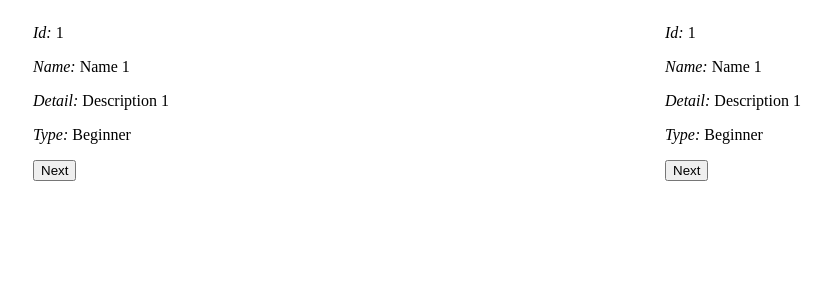
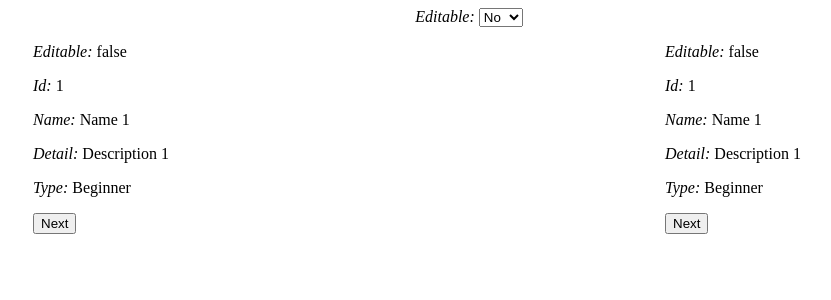
Before and after one commit to martinbojnansky/ngvm, an Angular app: page / in a window 1280 px wide. Shown: the top 300 px of the page, without its empty margins (171-1002 px from the left). Built offline with nearby package versions, Linux system fonts and the light colour scheme.

Commit message:
PoC for parent properties

```diff
--- a/src/app/app.module.ts
+++ b/src/app/app.module.ts
@@ -8,6 +8,7 @@ import { SampleService } from './services/sample.service';
 import { CrudActionsViewComponent } from './views/crud-actions-view/crud-actions-view.component';
 import { SampleDetailViewComponent } from './views/sample-detail-view/sample-detail-view.component';
 import { SamplesViewComponent } from './views/samples-view/samples-view.component';
+import { FormsModule } from '@angular/forms';
 
 @NgModule({
   declarations: [
@@ -17,7 +18,7 @@ import { SamplesViewComponent } from './views/samples-view/samples-view.componen
     SampleDetailViewComponent,
     SamplesViewComponent,
   ],
-  imports: [BrowserModule, AppRoutingModule],
+  imports: [BrowserModule, AppRoutingModule, FormsModule],
   providers: [SampleService],
   bootstrap: [AppComponent],
 })
--- a/src/app/ngvm.ts
+++ b/src/app/ngvm.ts
@@ -1,5 +1,7 @@
 import { BehaviorSubject } from 'rxjs';
+import { Injectable } from '@angular/core';
 
+@Injectable()
 export abstract class ViewModel {
   get propertyChanged$() {
     return this._propertyChanged$.asObservable();
@@ -7,7 +9,10 @@ export abstract class ViewModel {
 
   constructor() {}
 
-  onInit(): void {}
+  ngOnDestroy(): void {
+    this.onDestroy();
+  }
+
   onDestroy(): void {}
 
   protected readonly _properties$: BehaviorSubject<any> = new BehaviorSubject(
@@ -39,3 +44,28 @@ export function Property<T>() {
     });
   };
 }
+
+export function Parent<T>() {
+  return function (target: T, prop: string | symbol) {
+    const key = prop as keyof T;
+
+    const getter = function (this: ViewModel) {
+      return target[key as keyof T];
+    };
+
+    const setter = function (this: ViewModel, value: any) {
+      const parentViewModel = value as ViewModel;
+      parentViewModel._propertyChanged$.subscribe((pc) => {
+        console.log(`${key.toString()}.${pc}`);
+        this._propertyChanged$.next(`${key.toString()}.${pc}`);
+      }); // TODO: Subscribe only until destroyed
+    };
+
+    Object.defineProperty(target, key, {
+      get: getter,
+      set: setter,
+      enumerable: true,
+      configurable: true,
+    });
+  };
+}
--- a/src/app/view-models/crud-detail-view-model.ts
+++ b/src/app/view-models/crud-detail-view-model.ts
@@ -1,9 +1,13 @@
 import { ViewModel, Property } from 'src/app/ngvm';
 import { CrudService } from 'src/app/services/crud.service';
+import { Injectable } from '@angular/core';
 
+@Injectable()
 export abstract class CrudDetailViewModel<TDetail = any> extends ViewModel {
   @Property()
   detail: TDetail;
+
+  abstract get editable(): boolean;
 
   protected abstract readonly crudService: CrudService<
     number,
@@ -15,7 +19,7 @@ export abstract class CrudDetailViewModel<TDetail = any> extends ViewModel {
     super();
   }
 
-  onInit() {
+  onInit(): void {
     this.load(1);
   }
 
--- a/src/app/view-models/sample-detail-view-model.ts
+++ b/src/app/view-models/sample-detail-view-model.ts
@@ -2,10 +2,23 @@ import { Injectable } from '@angular/core';
 import { CrudDetailViewModel } from './crud-detail-view-model';
 import { SampleDetail } from '../models/sample';
 import { SampleService } from '../services/sample.service';
+import { SamplesViewModel } from './samples-view-model';
+import { Parent } from '../ngvm';
 
 @Injectable()
 export class SampleDetailViewModel extends CrudDetailViewModel<SampleDetail> {
-  constructor(protected crudService: SampleService) {
+  get editable() {
+    return this.samplesViewModel.editable;
+  }
+
+  @Parent()
+  protected _samplesViewModel: SamplesViewModel;
+
+  constructor(
+    protected crudService: SampleService,
+    protected samplesViewModel: SamplesViewModel
+  ) {
     super();
+    this._samplesViewModel = samplesViewModel;
   }
 }
--- /dev/null
+++ b/src/app/view-models/samples-view-model.ts
@@ -0,0 +1,8 @@
+import { Injectable } from '@angular/core';
+import { ViewModel, Property } from '../ngvm';
+
+@Injectable()
+export class SamplesViewModel extends ViewModel {
+  @Property()
+  editable: boolean = false;
+}
--- a/src/app/views/crud-actions-view/crud-actions-view.component.html
+++ b/src/app/views/crud-actions-view/crud-actions-view.component.html
@@ -1,3 +1,5 @@
 <ng-container *ngIf="vm.propertyChanged$ | async">
-  <button (click)="vm.load(vm.detail?.id + 1)">Next</button>
+  <button (click)="vm.load(vm.detail?.id + 1)" [disabled]="!vm.detail">
+    Next
+  </button>
 </ng-container>
--- a/src/app/views/crud-detail-view/crud-detail-view.component.html
+++ b/src/app/views/crud-detail-view/crud-detail-view.component.html
@@ -1,5 +1,6 @@
 <ng-container *ngIf="vm.propertyChanged$ | async">
   <div>
+    <p><i>Editable:</i> {{ vm.editable }}</p>
     <p><i>Id:</i> {{ vm.detail?.id || "..." }}</p>
     <p><i>Name:</i> {{ vm.detail?.name || "..." }}</p>
     <p><i>Detail:</i> {{ vm.detail?.description || "..." }}</p>
--- a/src/app/views/samples-view/samples-view.component.html
+++ b/src/app/views/samples-view/samples-view.component.html
@@ -1,4 +1,13 @@
-<div class="side-by-side">
-  <app-sample-detail-view></app-sample-detail-view>
-  <app-sample-detail-view></app-sample-detail-view>
-</div>
+<ng-container *ngIf="vm.propertyChanged$ | async">
+  <div class="toolbar">
+    <label><i>Editable: </i></label>
+    <select [(ngModel)]="vm.editable">
+      <option value="true">Yes</option>
+      <option value="false">No</option>
+    </select>
+  </div>
+  <div class="side-by-side">
+    <app-sample-detail-view></app-sample-detail-view>
+    <app-sample-detail-view></app-sample-detail-view>
+  </div>
+</ng-container>
--- a/src/app/views/samples-view/samples-view.component.scss
+++ b/src/app/views/samples-view/samples-view.component.scss
@@ -1,3 +1,7 @@
+.toolbar {
+  text-align: center;
+}
+
 .side-by-side {
   display: flex;
   flex-direction: row;
--- a/src/app/views/samples-view/samples-view.component.ts
+++ b/src/app/views/samples-view/samples-view.component.ts
@@ -1,13 +1,15 @@
 import { Component, OnInit, ChangeDetectionStrategy } from '@angular/core';
+import { SamplesViewModel } from 'src/app/view-models/samples-view-model';
 
 @Component({
   selector: 'app-samples-view',
   templateUrl: './samples-view.component.html',
   styleUrls: ['./samples-view.component.scss'],
+  providers: [SamplesViewModel],
   changeDetection: ChangeDetectionStrategy.OnPush,
 })
 export class SamplesViewComponent implements OnInit {
-  constructor() {}
+  constructor(public vm: SamplesViewModel) {}
 
   ngOnInit(): void {}
 }
```
